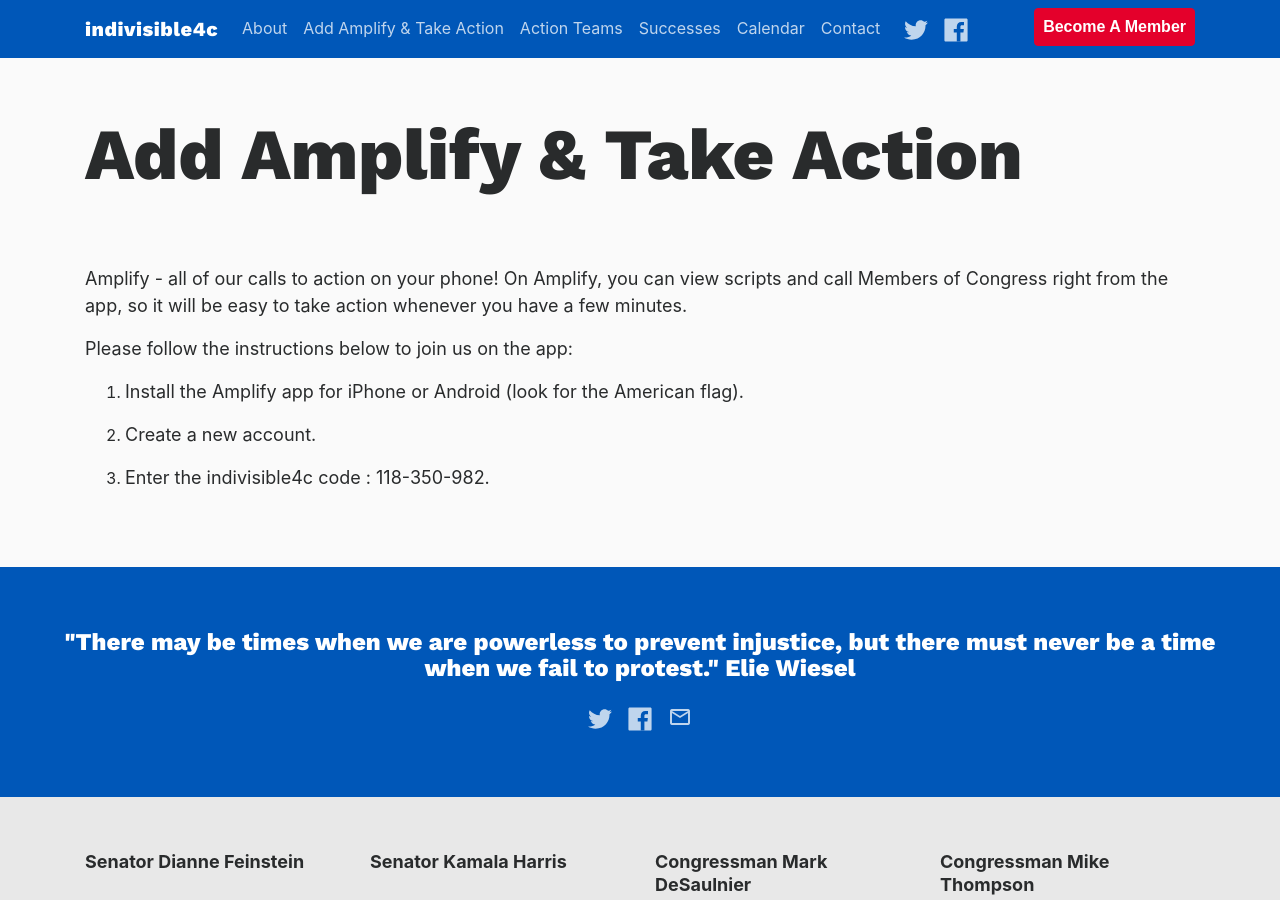
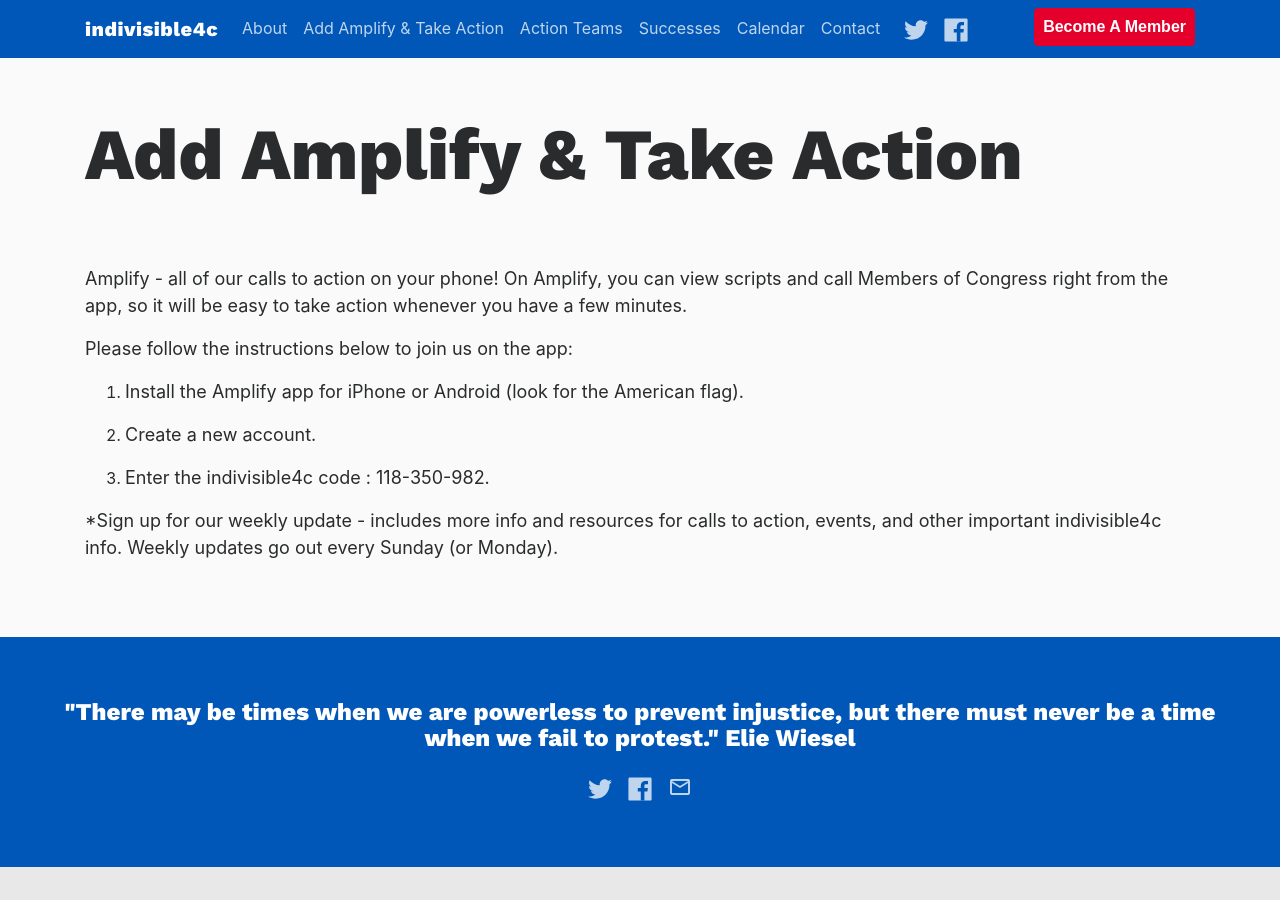
Before and after one commit to IndivisibleTemplate/BasicTemplate, a Jekyll site: the page built from actions.md, in a window 1280 px wide and 900 px high. Built offline with Jekyll 4.4.1, drawn with Linux system fonts in a browser that asks for light colours; nearby versions of some CDN libraries; comment, search, counter and statistics services are not loaded.

Commit message:
Updated Actions

```diff
--- a/actions.md
+++ b/actions.md
@@ -14,6 +14,8 @@
 2. Create a new account.
 
 3. Enter the indivisible4c code : 118-350-982.
+
+*Sign up for our weekly update - includes more info and resources for calls to action, events, and other important indivisible4c info. Weekly updates go out every Sunday (or Monday).
 <br>
 <div class="AW-Form-1840326786"></div>
 <script type="text/javascript">(function(d, s, id) {
```
